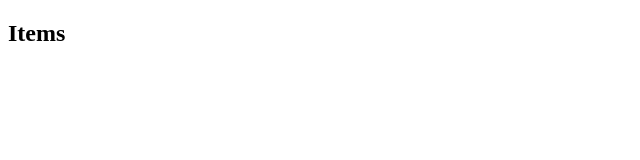
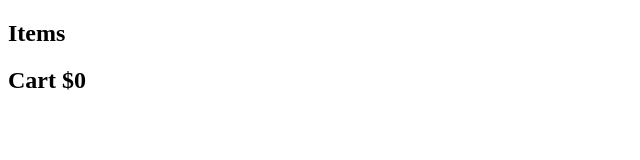
Before and after one commit to KissKrisz215/Ironstore, a plain HTML site: page index.html in a window 1280 px wide. Shown: the whole page, without its empty margins (0-640 px from the left). Drawn offline with Linux system fonts and the light colour scheme.

Commit message:
Add another div inside this section it will contain the items added to the cart

```diff
--- a/index.html
+++ b/index.html
@@ -14,6 +14,11 @@
             <ul id="items">
             </ul>
         </div>
+        <div>
+            <h2>Cart <span id="grandTotal">$0</span></h2>
+            <ul id="cart">
+            </ul>
+        </div>
     </section>
     <script src="script.js"></script>
 </body>
```
